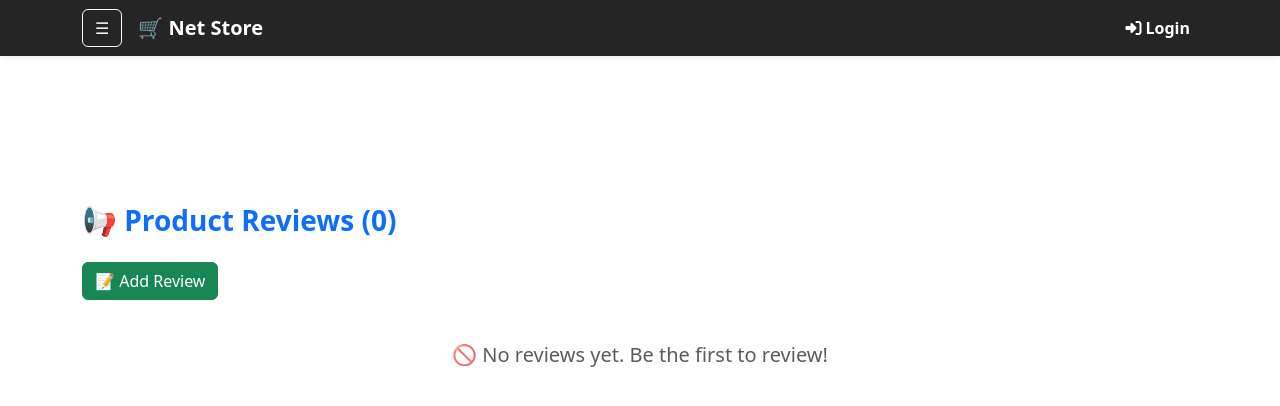
After one commit to aryanpuransanaye/net-store, a Django app: page /home/review/1/ in a window 1280 px wide. The commit adds this page. Shown: the top 406 px of the page. Run offline with Django 5.2, Linux system fonts and the light colour scheme; data comes from the database, SQL or seed files in the repository; both versions use the stored data as it was after the commit.

Commit message:
Add product review functionality with review form and display template

```diff
--- a/customers/templates/customers/wishlist_list.html
+++ b/customers/templates/customers/wishlist_list.html
@@ -2,7 +2,7 @@
 
 {% block content %}
 <div class="container mt-4">
-    <h2>لیست علاقه‌مندی‌ها</h2>
+    <h2>Wishlist 🌠</h2>
     <ul class="list-group mt-3">
         {% for product in wishlist.product.all %}
             <li class="list-group-item d-flex justify-content-between align-items-center">
--- a/products/templates/products/product_detail.html
+++ b/products/templates/products/product_detail.html
@@ -23,6 +23,7 @@
             <p>Stock: {% if product.stock > 0 %} <span class="text-success">In Stock</span> {% else %} <span class="text-danger">Out of Stuck</span> {% endif %}</p>
 
             <a href="#" class="btn btn-primary mt-3">Add to Cart</a>
+            <a href="{% url 'products:product-review' product.id %}" class="btn btn-primary mt-3">View Reviews</a>
         </div>
     </div>
 </div>
--- /dev/null
+++ b/products/templates/products/review_list.html
@@ -0,0 +1,30 @@
+{% extends "base.html" %}
+
+{% block content %}
+<div class="container mt-5">
+    <h3 class="fw-bold text-primary">📢 Product Reviews ({{ reviews.count }})</h3>
+
+
+    <a href="" class="btn btn-success mt-3 mb-4">📝 Add Review</a>
+
+    {% if reviews %}
+        <ul class="list-group mt-3">
+            {% for review in reviews %}
+                <li class="list-group-item shadow-sm rounded mb-3">
+                    <div class="d-flex justify-content-between align-items-center">
+                        <strong class="text-dark fs-5">{{ review.user.user.username }}</strong>
+                        <span class="text-warning fs-6">
+                            {% for _ in "⭐"|ljust:review.rating %}⭐{% endfor %}
+                            <span class="text-muted">({{ review.rating }}/5)</span>
+                        </span>
+                    </div>
+                    <p class="mt-2 text-secondary fst-italic">"{{ review.comment }}"</p>
+                    <small class="text-muted d-block text-end">🕒 {{ review.created_at|date:"Y-m-d H:i" }}</small>
+                </li>
+            {% endfor %}
+        </ul>
+    {% else %}
+        <p class="text-muted text-center mt-3 fs-5">🚫 No reviews yet. Be the first to review!</p>
+    {% endif %}
+</div>
+{% endblock %}
--- a/products/urls.py
+++ b/products/urls.py
@@ -6,6 +6,7 @@ app_name = 'products'
 urlpatterns = [
     path('', views.home, name='home'),
     path('detail/<int:product_id>/', views.product_detail, name='product-detail'),
+    path('review/<int:product_id>/', views.product_review, name='product-review'),
     path('brand/<int:brand_id>/', views.product_by_brand, name='product-by-brand'),
     path('category/<int:category_id>/', views.product_by_category, name='product-by-category'),
     path('tag/<int:tag_id>/', views.product_by_tag, name='product-by-tag'),
--- a/products/views.py
+++ b/products/views.py
@@ -1,5 +1,5 @@
 from django.shortcuts import render, get_object_or_404
-from .models import Product, Brand, Category, Tag
+from .models import Product, Brand, Category, Tag, Review
 
 def home(request):
     products = Product.objects.all()
@@ -19,6 +19,13 @@ def product_detail(request, product_id):
 
     product = get_object_or_404(Product, id = product_id)
     return render(request, 'products/product_detail.html', {'product': product})
+
+def product_review(request, product_id):
+
+    product = get_object_or_404(Product, id = product_id)
+    reviews = Review.objects.filter(product = product)
+
+    return render(request, 'products/review_list.html', {'product': product, 'reviews': reviews})
 
 def product_by_brand(request, brand_id):
 
```
Also changed, not shown: products/forms.py (added, +11 -0 lines), db.sqlite3, products/models.py (line endings or trailing spaces).
